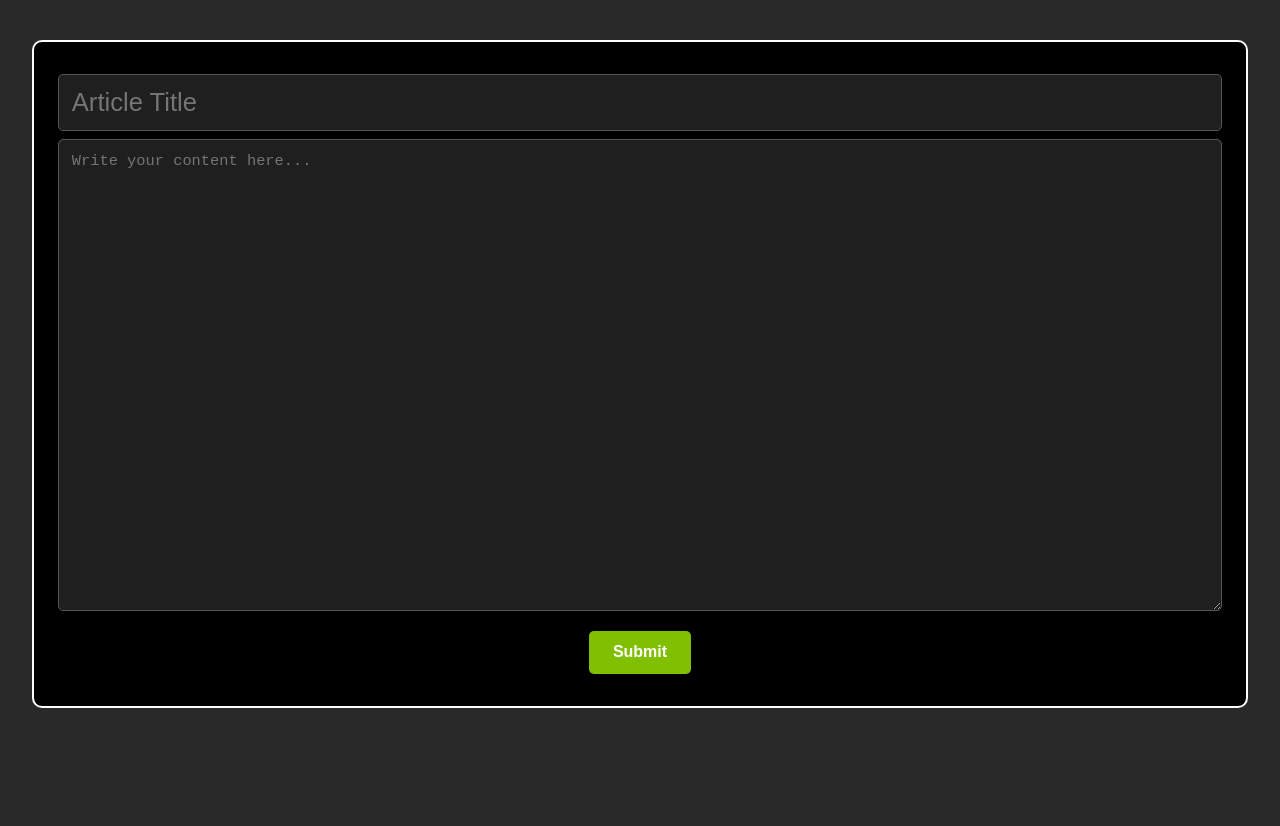
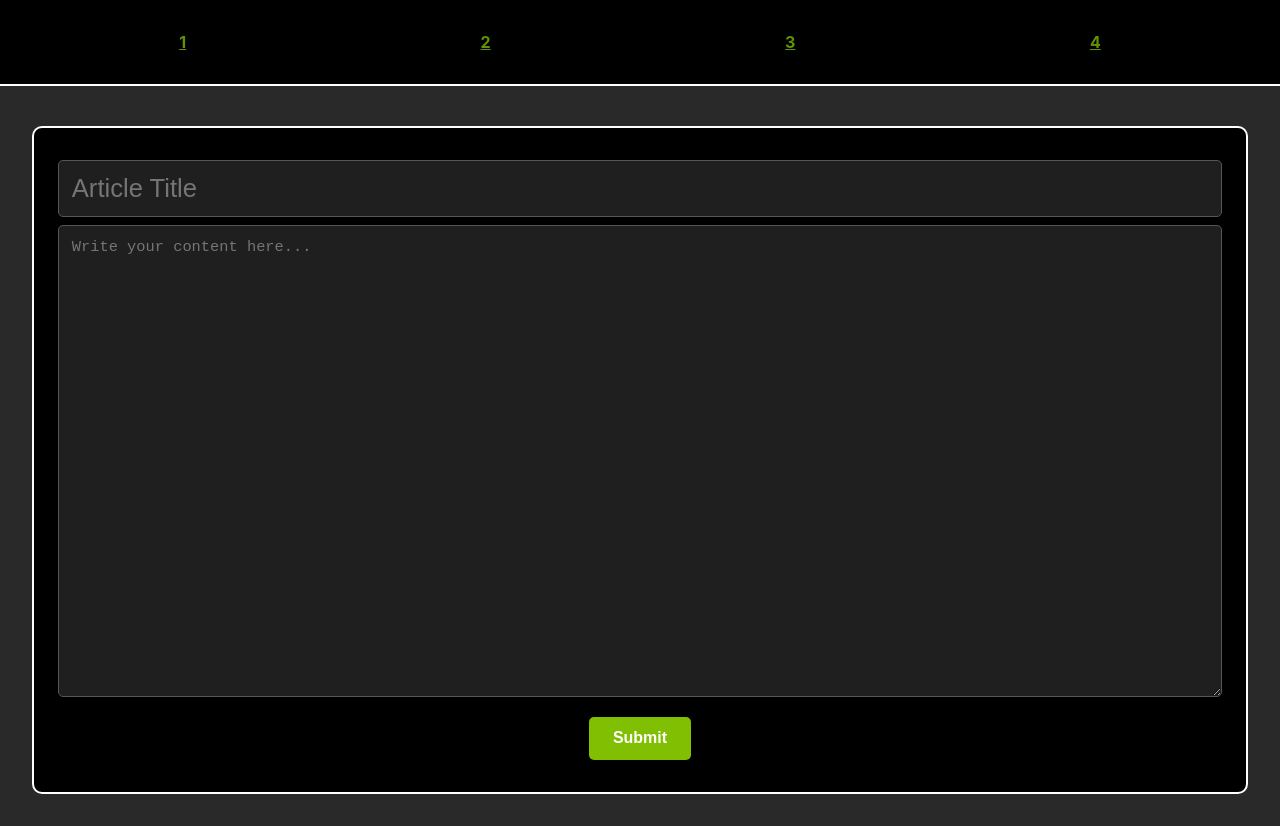
Before and after one commit to cr9169/TechOps, a React (Vite) app in the folder front/: page /homePage in a window 1280 px wide. Before the commit the page ends 800 px from the top, so only its background shows below. Built offline with nearby package versions, Linux system fonts and the light colour scheme.

Commit message:
feat: added nav bar

```diff
--- a/front/src/components/HomePage/HomePage.tsx
+++ b/front/src/components/HomePage/HomePage.tsx
@@ -1,4 +1,5 @@
 import React, { useState } from "react";
+import MainNavBar from "./MainNavBar/MainNavBar";
 import "./HomePage.scss";
 
 const HomePage: React.FC = ({}: {}) => {
@@ -11,6 +12,7 @@ const HomePage: React.FC = ({}: {}) => {
 
   return (
     <div className="home-main-container">
+      <MainNavBar />
       <div className="home-article-container">
         <input
           type="text"
--- /dev/null
+++ b/front/src/components/HomePage/MainNavBar/MainNavBar.scss
@@ -0,0 +1,21 @@
+@import "../../../styles/dark.scss";
+
+.nav-main-container {
+  height: auto;
+  width: 100%;
+  display: flex;
+  flex-direction: row;
+  padding: 1rem 2rem 2rem 2rem;
+  box-sizing: border-box;
+  border-bottom: 2px solid $theme-card-border-color;
+  background-color: $theme-card-background-color;
+}
+
+.nav-links-section {
+  width: 100%;
+  height: auto;
+  display: flex;
+  flex-direction: row;
+  align-items: center;
+  justify-content: space-around;
+}
--- /dev/null
+++ b/front/src/components/HomePage/MainNavBar/MainNavBar.tsx
@@ -0,0 +1,24 @@
+import "./MainNavBar.scss";
+
+const MainNavBar = () => {
+  return (
+    <div className="nav-main-container">
+      <div className="nav-links-section">
+        <a href="/1" className="forgot-password-link">
+          1
+        </a>
+        <a href="/2" className="forgot-password-link">
+          2
+        </a>
+        <a href="/3" className="forgot-password-link">
+          3
+        </a>
+        <a href="/4" className="forgot-password-link">
+          4
+        </a>
+      </div>
+    </div>
+  );
+};
+
+export default MainNavBar;
```
